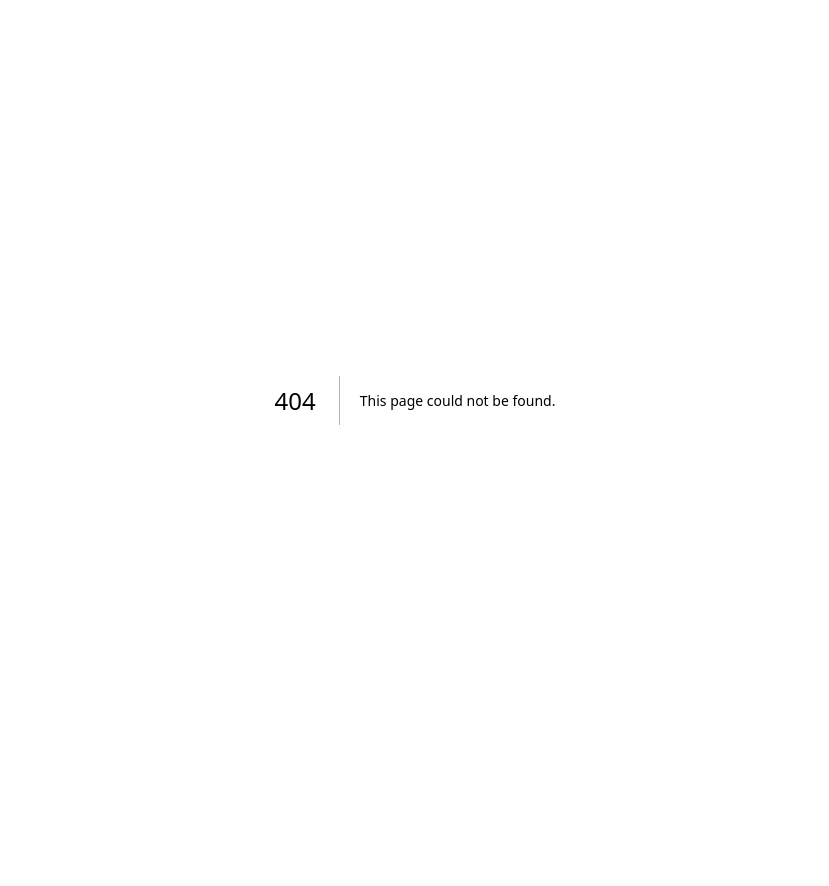
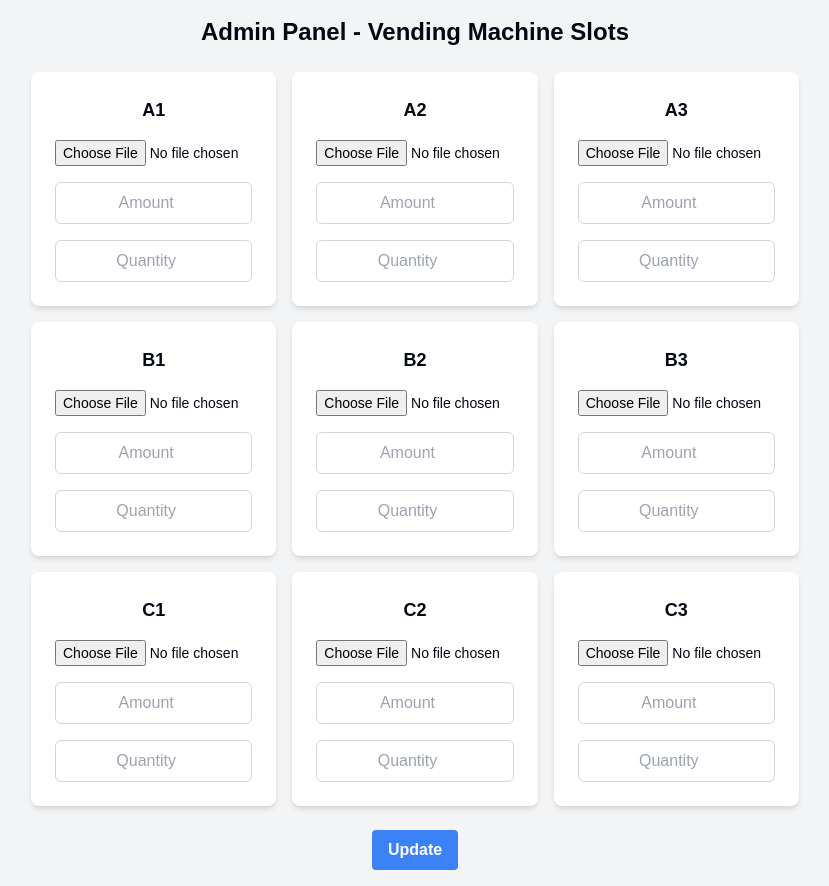
Before and after one commit to Swalih60/I-VEND, a Next.js app: page /admin in a window 1280 px wide. Before the commit this address had no page. Shown: the whole page, without its empty margins (225-1054 px from the left). Before the commit the page ends 800 px from the top, so only its background shows below. Built offline with nearby package versions, Linux system fonts and the light colour scheme.

Commit message:
Admin page set

```diff
--- a/package.json
+++ b/package.json
@@ -17,6 +17,7 @@
     "next": "15.0.2",
     "react": "19.0.0-rc-02c0e824-20241028",
     "react-dom": "19.0.0-rc-02c0e824-20241028",
+    "react-toastify": "^10.0.6",
     "tailwind-merge": "^2.5.4",
     "tailwindcss-animate": "^1.0.7"
   },
--- /dev/null
+++ b/src/app/admin/page.jsx
@@ -0,0 +1,104 @@
+"use client";
+
+import { useState } from "react";
+import { ToastContainer, toast } from "react-toastify";
+import "react-toastify/dist/ReactToastify.css";
+
+function AdminPage() {
+  const rows = ["A", "B", "C"];
+  const columns = [1, 2, 3];
+  const [items, setItems] = useState({});
+
+  const handleUpdate = () => {
+    toast.success("Products successfully updated");
+    // Save the items data to the backend or database as needed
+  };
+
+  const handleInputChange = (slot, field, value) => {
+    setItems((prev) => ({
+      ...prev,
+      [slot]: {
+        ...prev[slot],
+        [field]: value,
+      },
+    }));
+  };
+
+  const handleImageChange = (slot, file) => {
+    // Create a URL for the selected file to display it
+    const imageUrl = URL.createObjectURL(file);
+    handleInputChange(slot, "image", imageUrl);
+  };
+
+  return (
+    <div className="p-4 min-h-screen flex flex-col items-center bg-gray-100">
+      <h1 className="text-2xl font-bold mb-6 text-center">
+        Admin Panel - Vending Machine Slots
+      </h1>
+
+      <div className="grid grid-cols-1 sm:grid-cols-2 md:grid-cols-3 gap-4 w-full max-w-3xl">
+        {rows.map((row) =>
+          columns.map((col) => {
+            const slot = `${row}${col}`;
+            return (
+              <div
+                key={slot}
+                className="bg-white shadow-md rounded-lg p-6 flex flex-col items-center space-y-4 w-full max-w-xs"
+              >
+                <h2 className="text-lg font-semibold">{slot}</h2>
+
+                {/* Image Upload */}
+                <input
+                  type="file"
+                  accept="image/*"
+                  className="text-sm w-full"
+                  onChange={(e) => handleImageChange(slot, e.target.files[0])}
+                />
+
+                {/* Image Preview */}
+                {items[slot]?.image && (
+                  <img
+                    src={items[slot].image}
+                    alt={`Preview of ${slot}`}
+                    className="mt-2 w-24 h-24 object-cover rounded"
+                  />
+                )}
+
+                {/* Amount Input */}
+                <input
+                  type="number"
+                  placeholder="Amount"
+                  className="border border-gray-300 rounded-md p-2 w-full text-center"
+                  onChange={(e) =>
+                    handleInputChange(slot, "amount", e.target.value)
+                  }
+                />
+
+                {/* Quantity Input */}
+                <input
+                  type="number"
+                  placeholder="Quantity"
+                  className="border border-gray-300 rounded-md p-2 w-full text-center"
+                  onChange={(e) =>
+                    handleInputChange(slot, "quantity", e.target.value)
+                  }
+                />
+              </div>
+            );
+          })
+        )}
+      </div>
+
+      <button
+        onClick={handleUpdate}
+        className="mt-6 bg-blue-500 hover:bg-blue-600 text-white font-bold py-2 px-4 rounded"
+      >
+        Update
+      </button>
+
+      <ToastContainer />
+    </div>
+  );
+}
+
+export default AdminPage;
```
Also changed, not shown: 1 other file (tests, documents, lock files or other folders).
